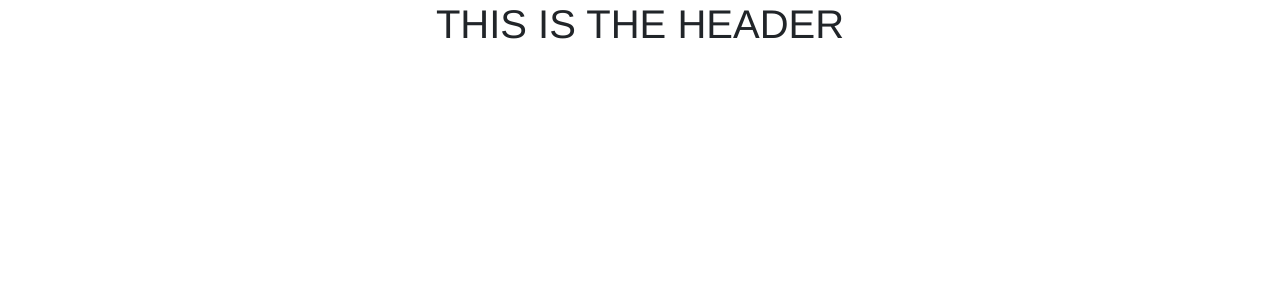
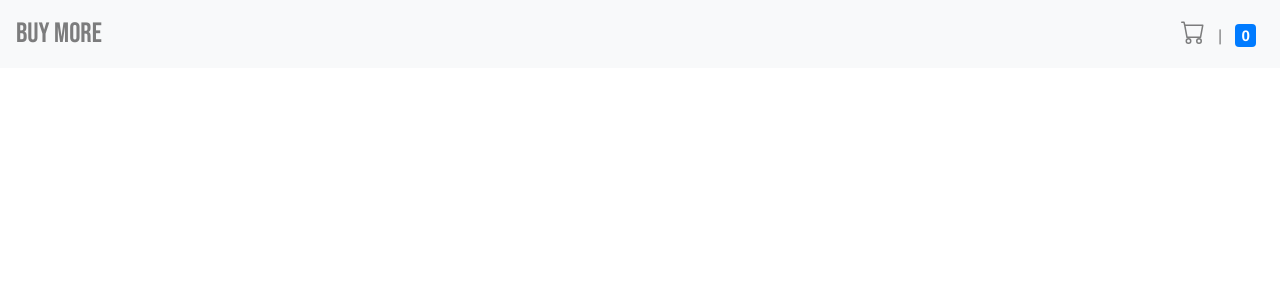
Before and after one commit to AMleeu/buymore-cart, a Vue app: page / in a window 1280 px wide. Shown: the top 300 px of the page. Built offline with nearby package versions, Linux system fonts and the light colour scheme.

Commit message:
updated Header component markup & styling

```diff
--- a/src/components/Header.vue
+++ b/src/components/Header.vue
@@ -1,3 +1,29 @@
 <template>
-    <h1>THIS IS THE HEADER</h1>
+  <div>
+    <b-navbar toggleable="lg" type="light" variant="light">
+      <b-navbar-brand href="#">buy more</b-navbar-brand>
+
+        <!-- Right aligned nav items -->
+        <b-navbar-nav class="ml-auto">
+          <b-nav-item href="#">
+            <b-icon icon="cart" font-scale="1.5"></b-icon>
+            &nbsp; | &nbsp;
+            <b-badge variant="primary" class="header-badge">0</b-badge>
+          </b-nav-item>
+        </b-navbar-nav>
+    </b-navbar>
+  </div>
 </template>
+
+<style scoped>
+@import url('https://fonts.googleapis.com/css2?family=Bebas+Neue&display=swap');
+.navbar-brand{
+    font-family: 'Bebas Neue', cursive;
+    font-size: 1.75rem;
+    color: rgba(0, 0, 0, 0.5) !important;
+}
+.header-badge{
+    font-size:0.95rem;
+    margin-top: -5px !important;
+}
+</style>
```
